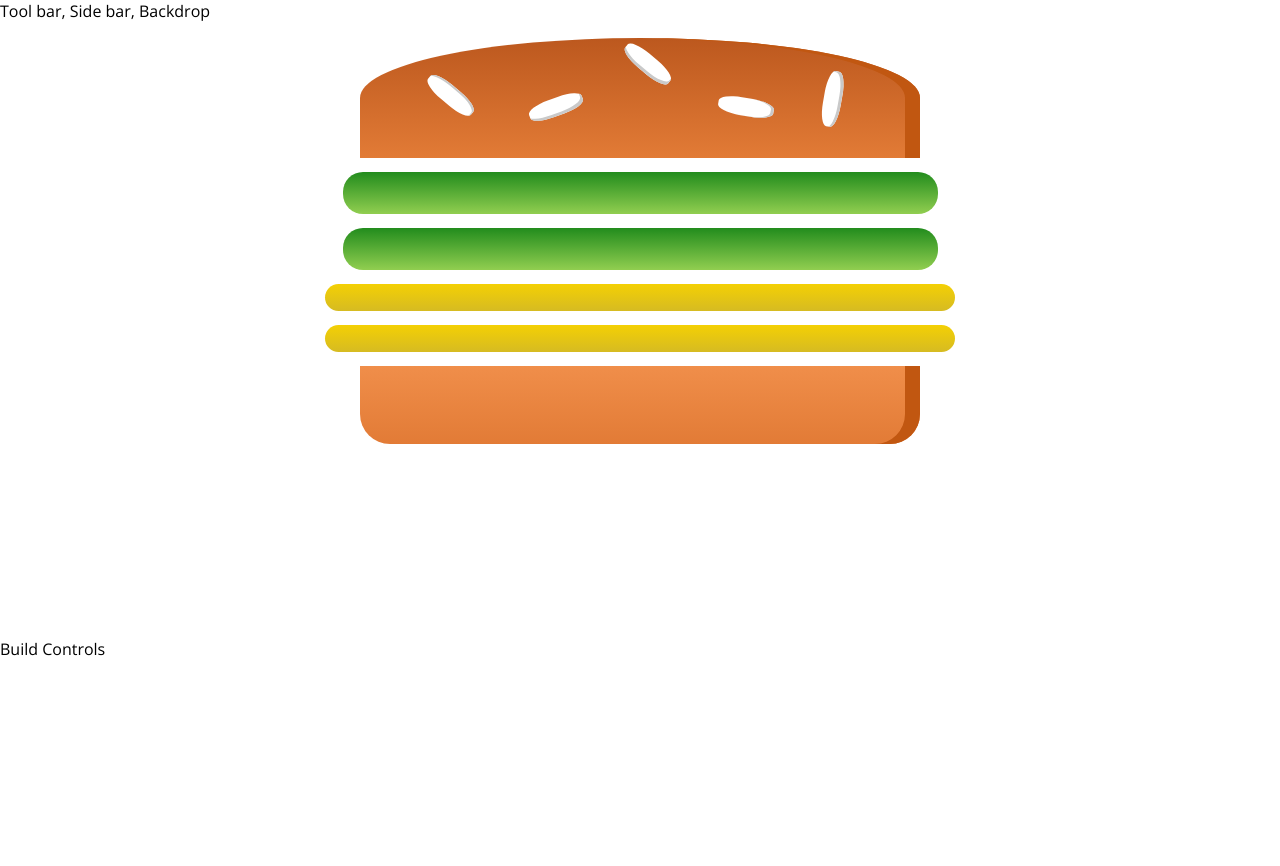
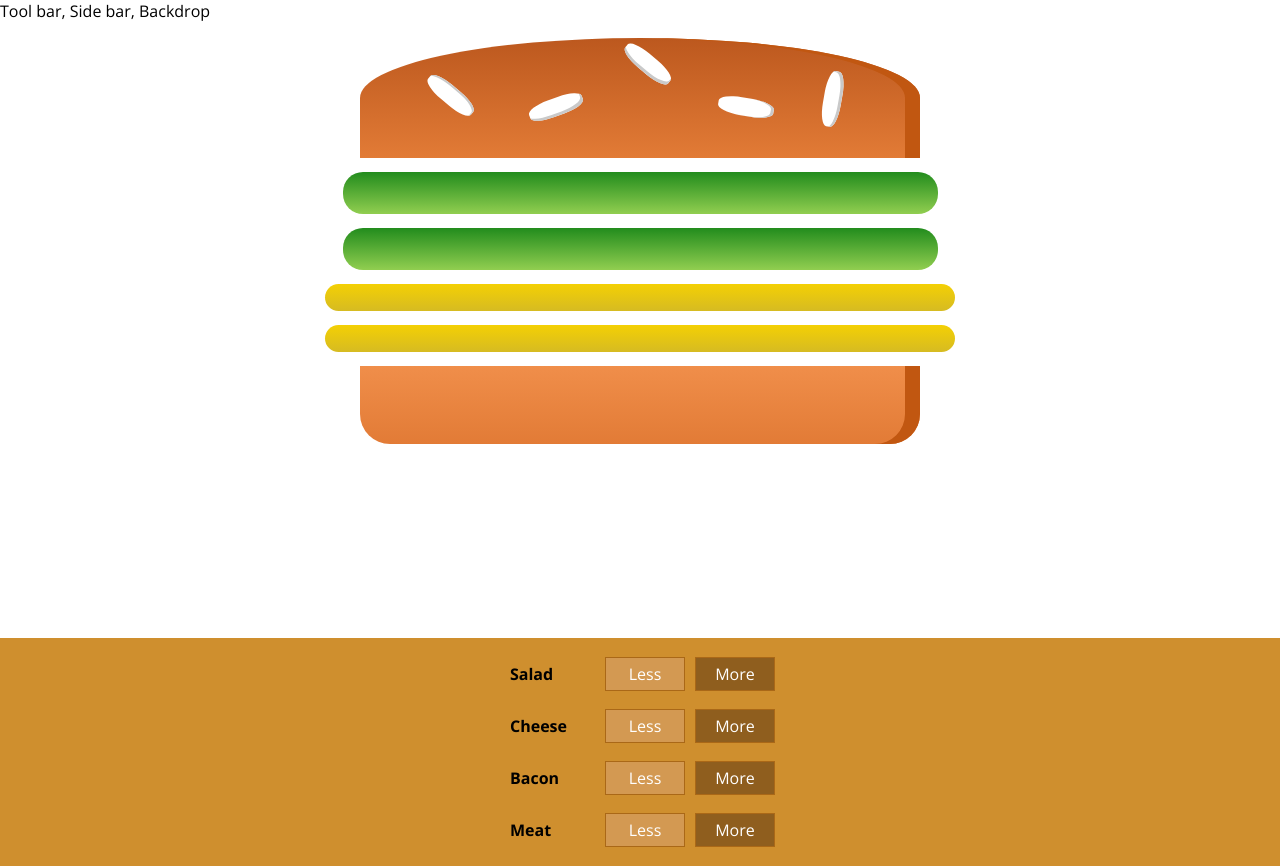
Before and after one commit to dishant90/burger-builder-app, a React (Create React App) app: page / in a window 1280 px wide. Before the commit the page ends 800 px from the top, so only its background shows below. Built offline with nearby package versions, Linux system fonts and the light colour scheme.

Commit message:
Adding the build control component and outputting multiple build control compoents

```diff
--- /dev/null
+++ b/src/components/Burger/BuildControls/BuildControl/BuildControl.js
@@ -0,0 +1,13 @@
+import React from 'react'
+
+import classes from './BuildControl.module.css'
+
+const buildControl = (props) => (
+    <div className={classes.BuildControl}>
+        <div className={classes.Label}>{props.label}</div>
+        <button className={classes.Less}>Less</button>
+        <button className={classes.More}>More</button>
+    </div>
+);
+
+export default buildControl;
--- /dev/null
+++ b/src/components/Burger/BuildControls/BuildControl/BuildControl.module.css
@@ -0,0 +1,56 @@
+.BuildControl {
+    display: flex;
+    justify-content: space-between;
+    align-items: center;
+    margin: 5px 0;
+}
+
+.BuildControl button {
+    display: block;
+    font: inherit;
+    padding: 5px;
+    margin: 0 5px;
+    width: 80px;
+    border: 1px solid #AA6817;
+    cursor: pointer;
+    outline: none;
+}
+
+.BuildControl button:disabled {
+    background-color: #AC9980;
+    border: 1px solid #7E7365;
+    color: #ccc;
+    cursor: default;
+}
+
+.BuildControl button:hover:disabled {
+    background-color: #AC9980;
+    color: #ccc;
+    cursor: not-allowed;
+}
+
+.Label {
+    padding: 10px;
+    font-weight: bold;
+    width: 80px;
+}
+
+.BuildControl .Less {
+    background-color: #D39952;
+    color: white;
+}
+
+.BuildControl .More {
+    background-color: #8F5E1E;
+    color: white;
+}
+
+.BuildControl .Less:hover, .BuildControl .Less:active {
+    background-color: #DAA972;
+    color: white;
+}
+
+.BuildControl .More:hover,.BuildControl .More:active {
+    background-color: #99703F;
+    color: white;
+}
--- /dev/null
+++ b/src/components/Burger/BuildControls/BuildControls.js
@@ -0,0 +1,21 @@
+import React from 'react'
+
+import classes from './BuildControls.module.css'
+import BuildControl from './BuildControl/BuildControl'
+
+const controls = [
+    {label:"Salad", type:"salad"},
+    {label:"Cheese", type:"cheese"},
+    {label:"Bacon", type:"bacon"},
+    {label:"Meat", type:"meat"}
+]
+
+const buildControls = (props) => (
+    <div className={classes.BuildControls}>
+        {controls.map( ctrl => {
+            return <BuildControl key={ctrl.label} label={ctrl.label} />
+        })}
+    </div>
+);
+
+export default buildControls;
--- /dev/null
+++ b/src/components/Burger/BuildControls/BuildControls.module.css
@@ -0,0 +1,10 @@
+.BuildControls {
+    width: 100;
+    background-color: #CF8F2E;
+    display: flex;
+    flex-flow: column;
+    align-items: center;
+    box-shadow: 0 2px 1px #CCC;
+    margin: auto;
+    padding: 10px 0;
+}
--- a/src/containers/BurgerBuilder/BurgerBuilder.js
+++ b/src/containers/BurgerBuilder/BurgerBuilder.js
@@ -2,6 +2,7 @@
 
 import Aux from '../../hoc/Auxiliary'
 import Burger from '../../components/Burger/Burger'
+import BuildControls from '../../components/Burger/BuildControls/BuildControls'
 
 class BurgerBuilder extends Component {
 
@@ -18,7 +19,7 @@
         return (
             <Aux>
                 <Burger ingredients={this.state.ingredients} />
-                <div>Build Controls</div>
+                <BuildControls />
             </Aux>
         );
     }
```
